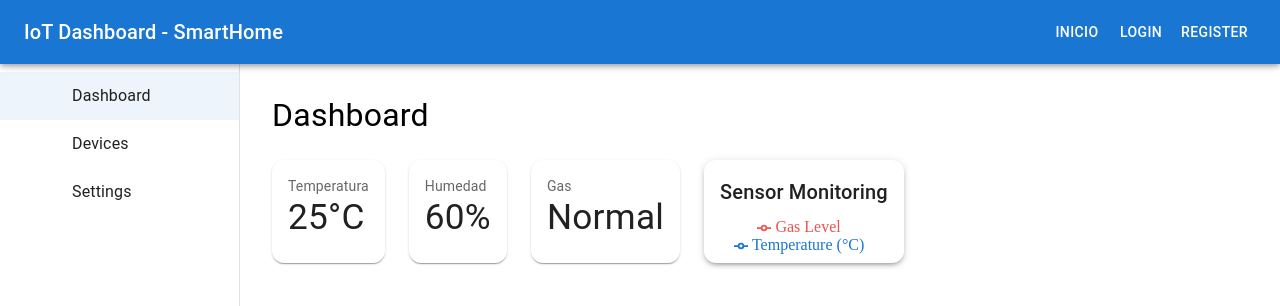
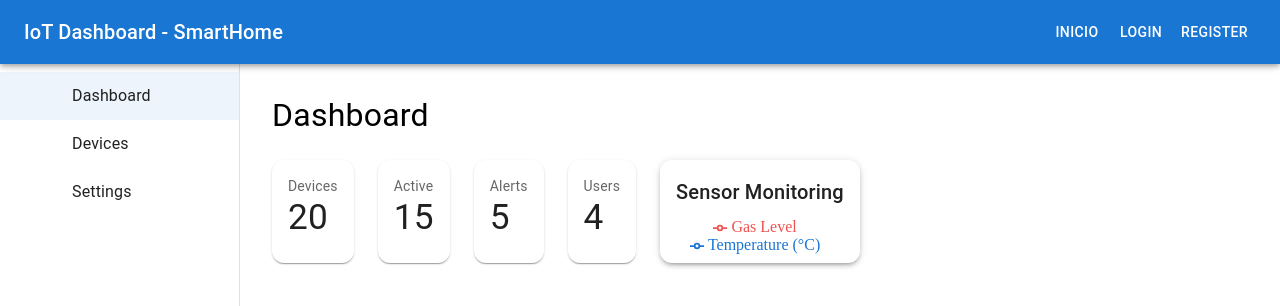
Before and after one commit to ehm2331107019-dev/smarthome-iot, a React (Vite) app: page /dashboard in a window 1280 px wide. Shown: the top 306 px of the page. Built offline with nearby package versions, Linux system fonts and the light colour scheme; some icons are missing.

Commit message:
Actualización del proyecto smarthome-iot4

```diff
--- a/src/pages/Dashboard/Dashboard.jsx
+++ b/src/pages/Dashboard/Dashboard.jsx
@@ -8,18 +8,23 @@ export default function Dashboard() {
     <PageContainer title="Dashboard">
       <Grid container spacing={3}>
 
-        <Grid item xs={12} md={4}>
-          <StatCard title="Temperatura" value="25°C" />
+        <Grid item xs={12} md={3}>
+          <StatCard title="Devices" value="20" />
         </Grid>
 
-        <Grid item xs={12} md={4}>
-          <StatCard title="Humedad" value="60%" />
+        <Grid item xs={12} md={3}>
+          <StatCard title="Active" value="15" />
         </Grid>
 
-        <Grid item xs={12} md={4}>
-          <StatCard title="Gas" value="Normal" />
+        <Grid item xs={12} md={3}>
+          <StatCard title="Alerts" value="5" />
         </Grid>
 
+        <Grid item xs={12} md={3}>
+          <StatCard title="Users" value="4" />
+        </Grid>
+
+        {/* GRAFICA */}
         <Grid item xs={12}>
           <SensorChart />
         </Grid>
```
